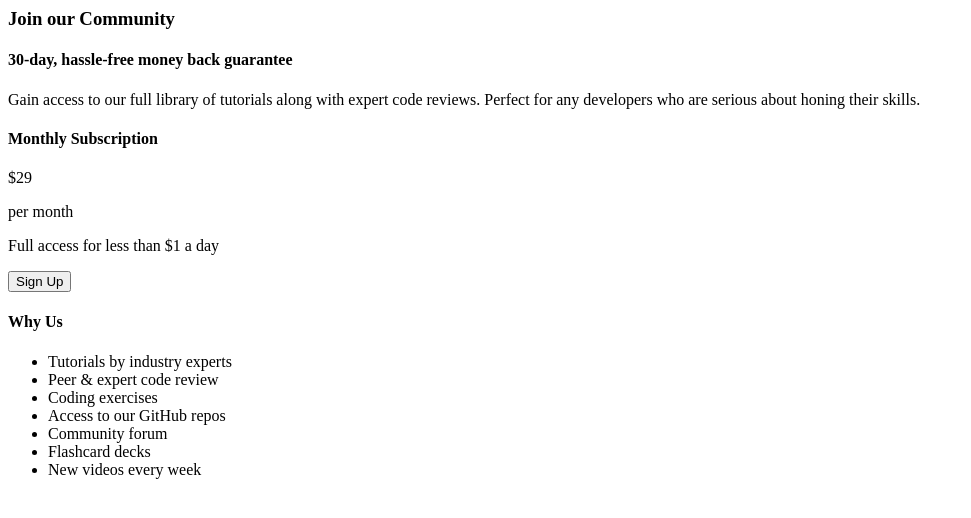
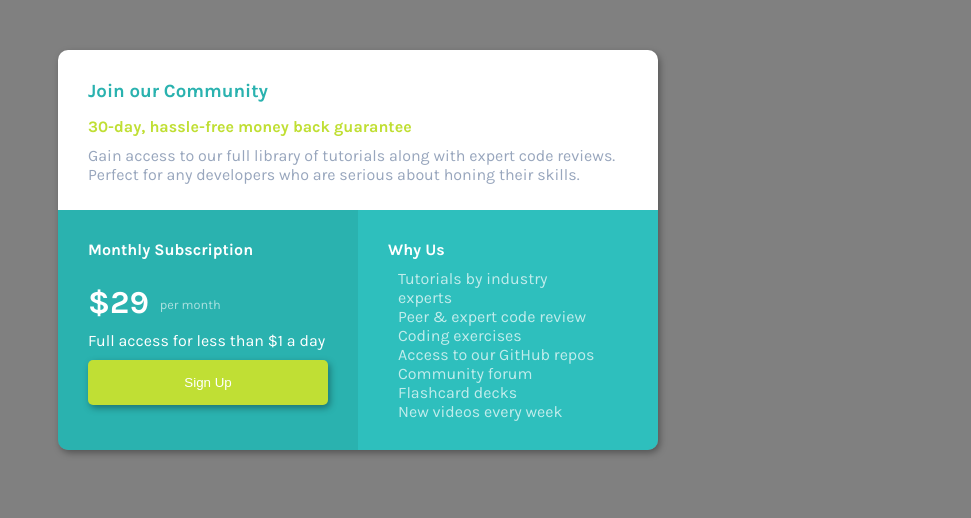
Before and after one commit to call-me-epic/Single-Price-Grid-Component-Front-End-Mentor-Challenge-w-Mobile-Support, a plain HTML site: page index.html in a window 1280 px wide. Shown: the whole page, without its empty margins (0-971 px from the left). Drawn offline with Linux system fonts and the light colour scheme.

Commit message:
Update index.html

```diff
--- a/index.html
+++ b/index.html
@@ -4,7 +4,7 @@
     <link rel="preconnect" href="https://fonts.googleapis.com">
     <link rel="preconnect" href="https://fonts.gstatic.com" crossorigin>
     <link href="https://fonts.googleapis.com/css2?family=Karla:wght@400;700&display=swap" rel="stylesheet">
-    <linl href="./style.css" rel = "stylesheet">
+    <link href="./style.css" rel = "stylesheet">
 
   </head>
   <body>
```
